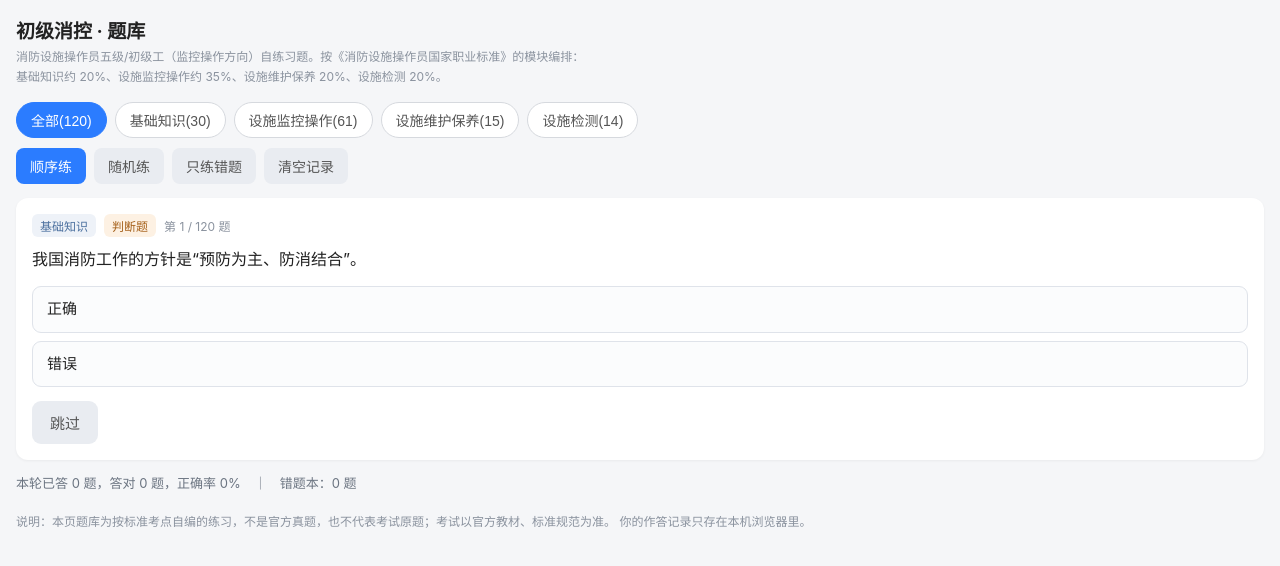
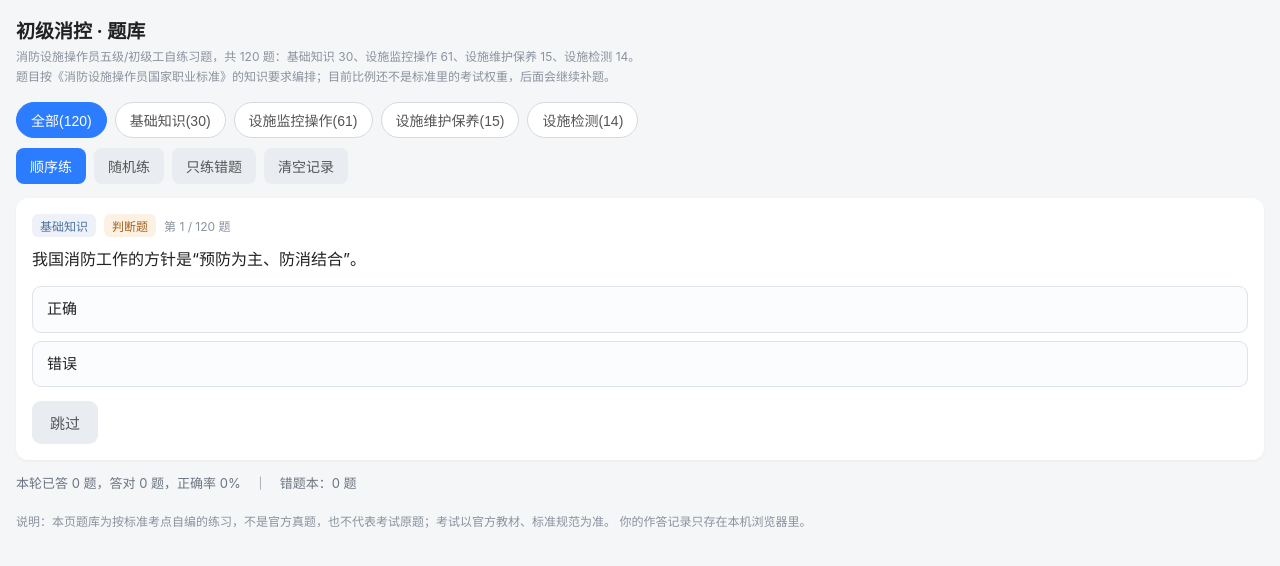
Before and after one commit to duyujie2005/my-apps, a plain HTML site: page tiku.html in a window 1280 px wide. Drawn offline with Linux system fonts and the light colour scheme.

Commit message:
Add files via upload

```diff
--- a/tiku.html
+++ b/tiku.html
@@ -86,8 +86,8 @@
 
 <h1>初级消控 · 题库</h1>
 <p class="sub">
-  消防设施操作员五级/初级工（监控操作方向）自练习题。按《消防设施操作员国家职业标准》的模块编排：<br>
-  基础知识约 20%、设施监控操作约 35%、设施维护保养 20%、设施检测 20%。
+  消防设施操作员五级/初级工自练习题，共 120 题：基础知识 30、设施监控操作 61、设施维护保养 15、设施检测 14。<br>
+  题目按《消防设施操作员国家职业标准》的知识要求编排；目前比例还不是标准里的考试权重，后面会继续补题。
 </p>
 
 <div class="chips" id="chips"></div>
```
